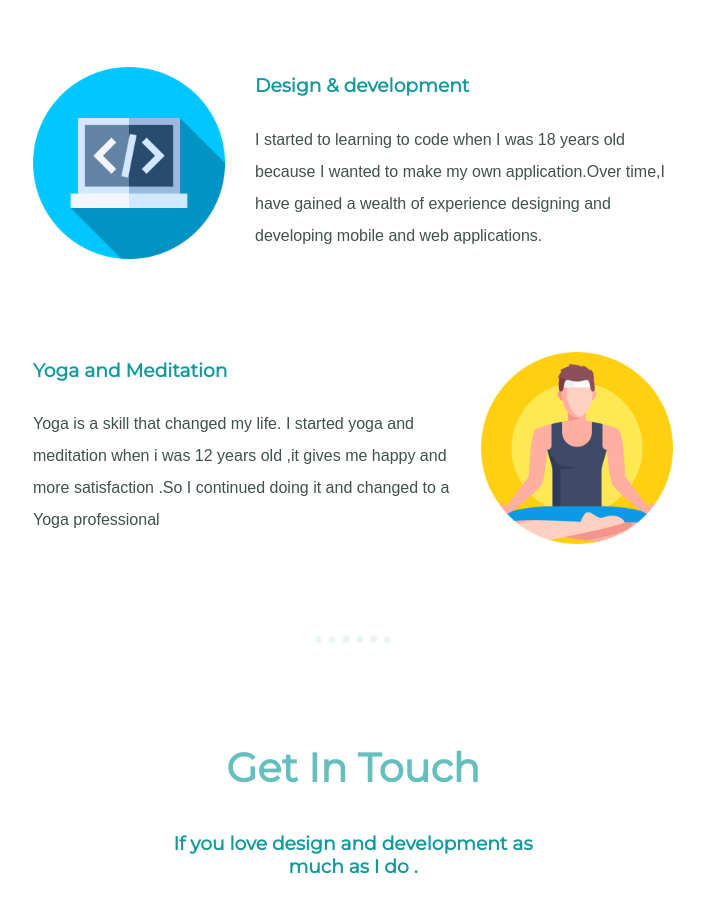
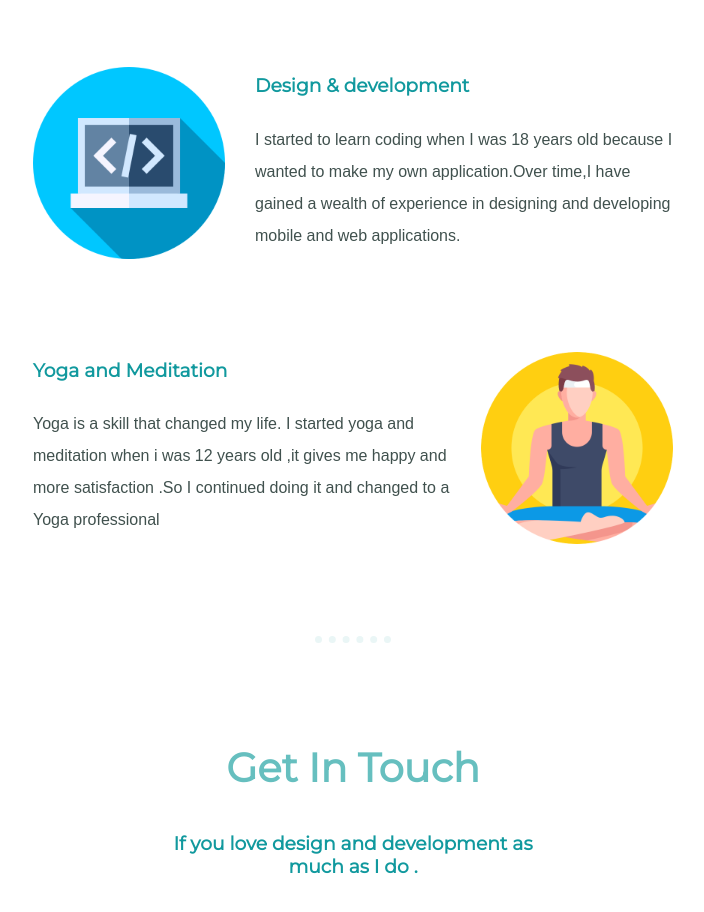
Before and after one commit to ThayaneshwaranM/Thaya-personal_site, a plain HTML site: page index.html in a window 1280 px wide. Shown: the part 1580-2492 px from the top of the page, without its empty margins (287-991 px from the left). Drawn offline with Linux system fonts and the light colour scheme.

Commit message:
Update index.html
update on description

```diff
--- a/index.html
+++ b/index.html
@@ -29,7 +29,7 @@
         <div class="skill-row">
           <img class="skillimage" src="image/programming.png" alt="Skill-image">
           <h3>Design & development</h3>
-          <p>I started to learning to code when I was 18 years old because I wanted to make my own application.Over time,I have gained a wealth of experience designing and developing mobile and web applications.</p>
+          <p>I started to learn coding when I was 18 years old because I wanted to make my own application.Over time,I have gained a wealth of experience in designing and developing mobile and web applications.</p>
         </div>
         <div class="skill-row">
           <img class="yoga-image" src="image/yoga.png" alt="Yoga-skill">
```
